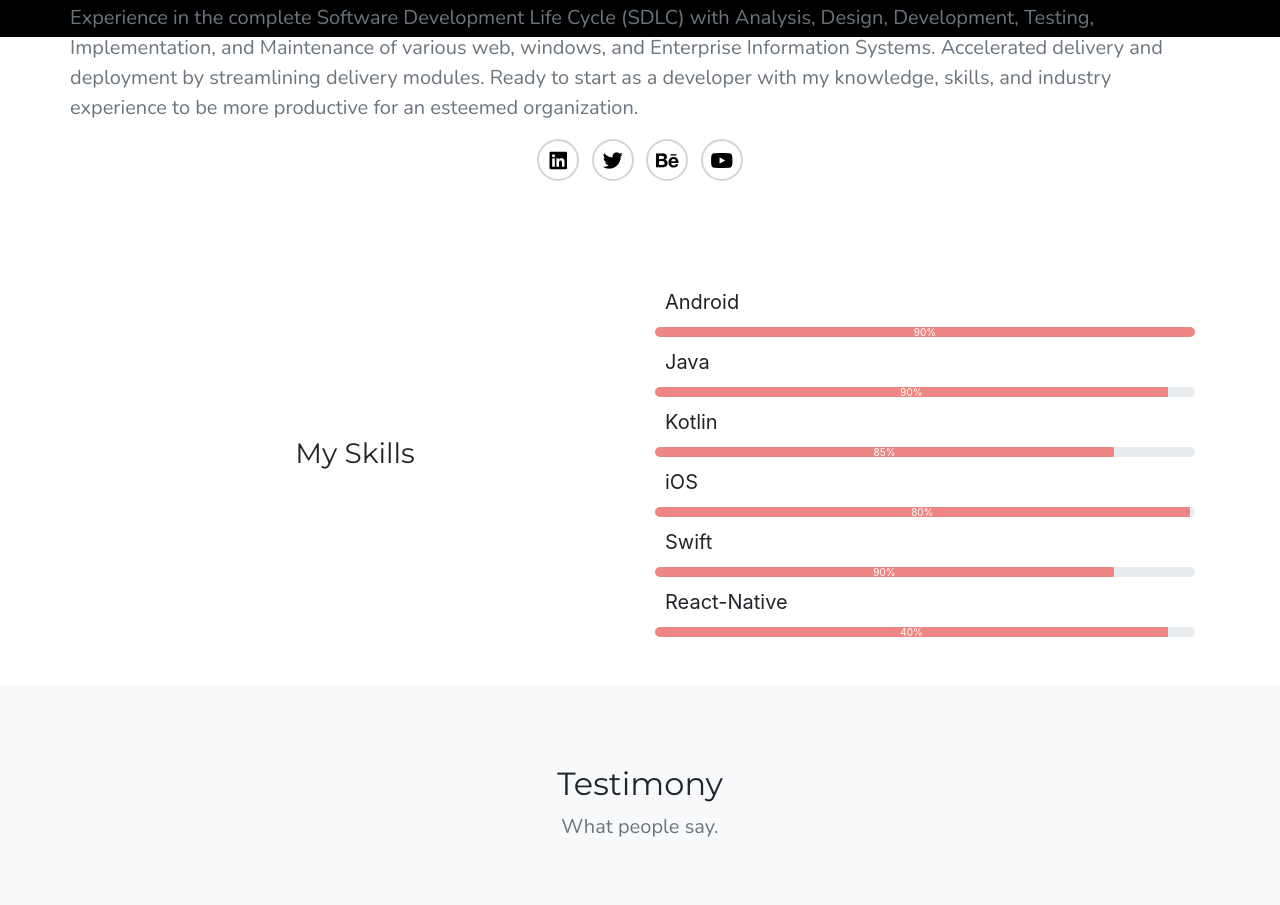
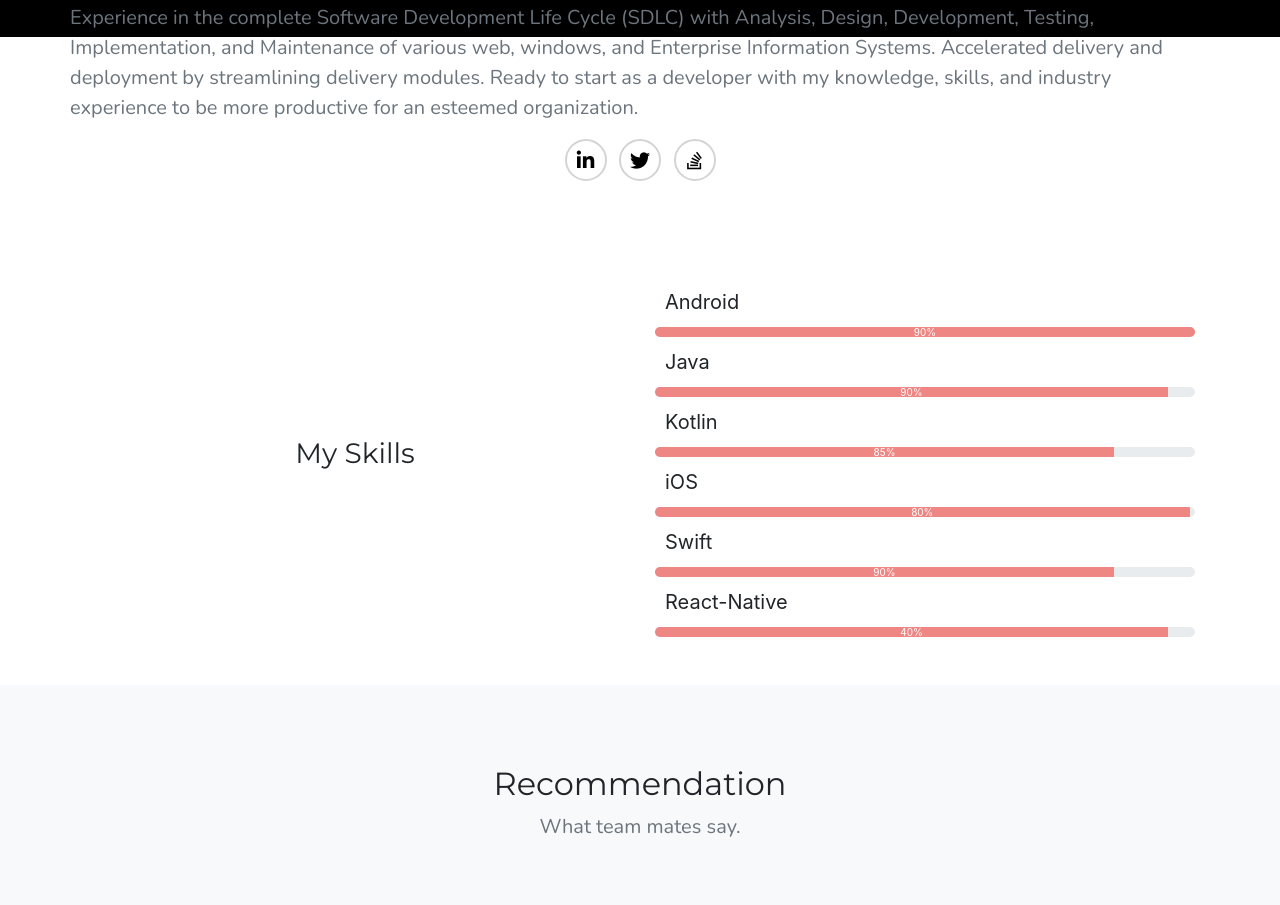
Before and after one commit to Mayo1122/wajahat-portfolio, a plain HTML site: page index.html in a window 1280 px wide. Shown: the part 763-1668 px from the top of the page. Drawn offline with nearby package versions, Linux system fonts and the light colour scheme.

Commit message:
data upated

```diff
--- a/index.html
+++ b/index.html
@@ -36,7 +36,7 @@
             <a class="nav-link" href="#about">About</a>
           </li>
           <li class="nav-item animated fadeInRight">
-            <a class="nav-link" href="#testimony">Client</a>
+            <a class="nav-link" href="#testimony">Recommendation</a>
           </li>
           <li class="nav-item animated fadeInRight">
             <a class="nav-link" href="#work">Portfolio</a>
@@ -79,10 +79,9 @@
 
           <div class="r-icon">
             <ul class="list-inline text-center">
-              <li class="list-inline-item animated slideInUp"><a href="https://www.linkedin.com/in/wajahat-hussain-b01ab011b/"><i class="fab fa-linkedin"></i></a></li>
+              <li class="list-inline-item animated slideInUp"><a href="https://www.linkedin.com/in/wajahat-hussain-b01ab011b/"><i class="fab fa-linkedin-in"></i></a></li>
               <li class="list-inline-item animated slideInUp"><a href="#"><i class="fab fa-twitter"></i></a></li>
-              <li class="list-inline-item animated slideInUp"><a href="#"><i class="fab fa-behance"></i></a></li>
-              <li class="list-inline-item animated slideInUp "><a href="#"><i class="fab fa-youtube"></i></a></li>
+              <li class="list-inline-item animated slideInUp"><a href="https://stackoverflow.com/users/4231942/wajahat-hussain"><i class="fab fa-stack-overflow"></i></a></li>
             </ul>
           </div>
         </div>
@@ -253,8 +252,8 @@
     <div class="container text-center">
       <div class="row">
         <div class="col way-fade-right">
-          <h2>Testimony</h2>
-          <p>What people say.</p>
+          <h2>Recommendation</h2>
+          <p>What team mates say.</p>
         </div>
       </div>
       <div class="row">
@@ -596,8 +595,7 @@ Good UI and UX.
             <ul>
               <li class="list-inline-item animated slideInUp"><a href="https://www.linkedin.com/in/wajahat-hussain-b01ab011b/"><i class="fab fa-linkedin"></i></a></li>
               <li class="list-inline-item animated slideInUp"><a href="#"><i class="fab fa-twitter"></i></a></li>
-              <li class="list-inline-item animated slideInUp"><a href="#"><i class="fab fa-behance"></i></a></li>
-              <li class="list-inline-item animated slideInUp "><a href="#"><i class="fab fa-youtube"></i></a></li>
+              <li class="list-inline-item animated slideInUp"><a href="https://stackoverflow.com/users/4231942/wajahat-hussain"><i class="fab fa-stack-overflow"></i></a></li>
             </ul>
           </div>
           <p class="text-muted" style="font-size:14px;">&copy; copyright Wajahat | 2021 All Rights Reserved</p>
```
